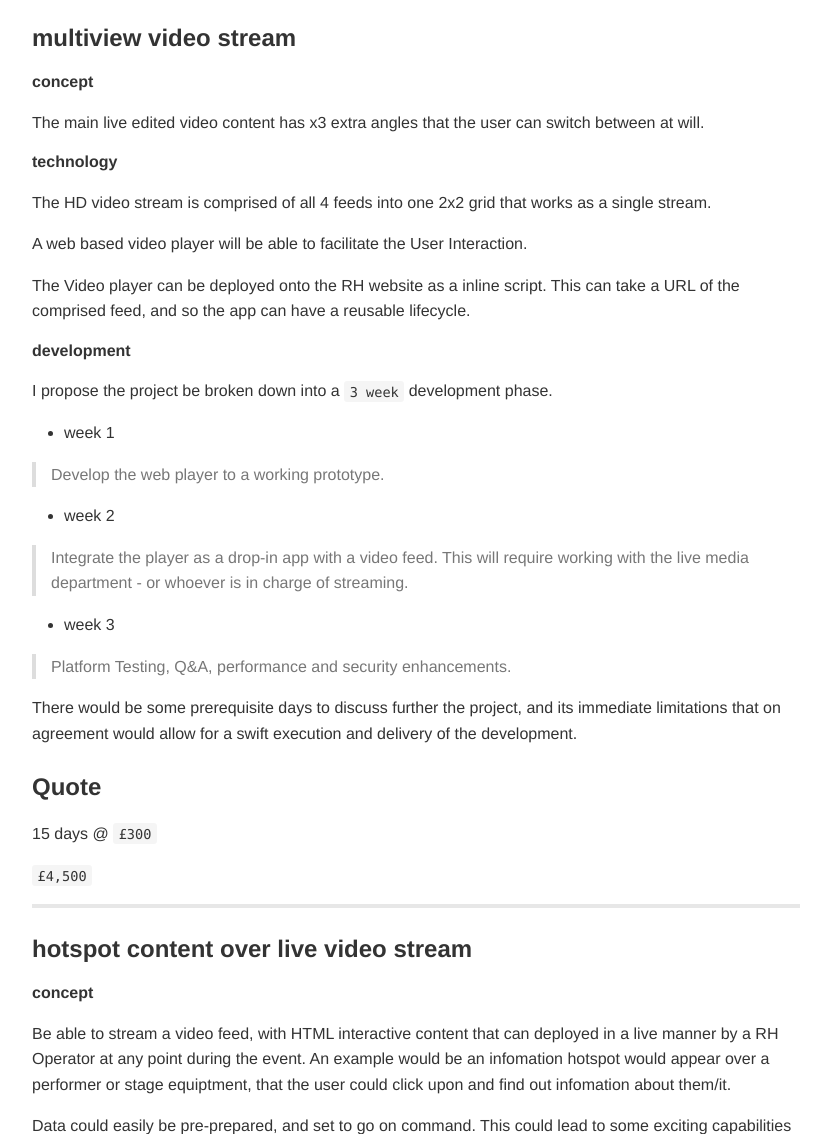
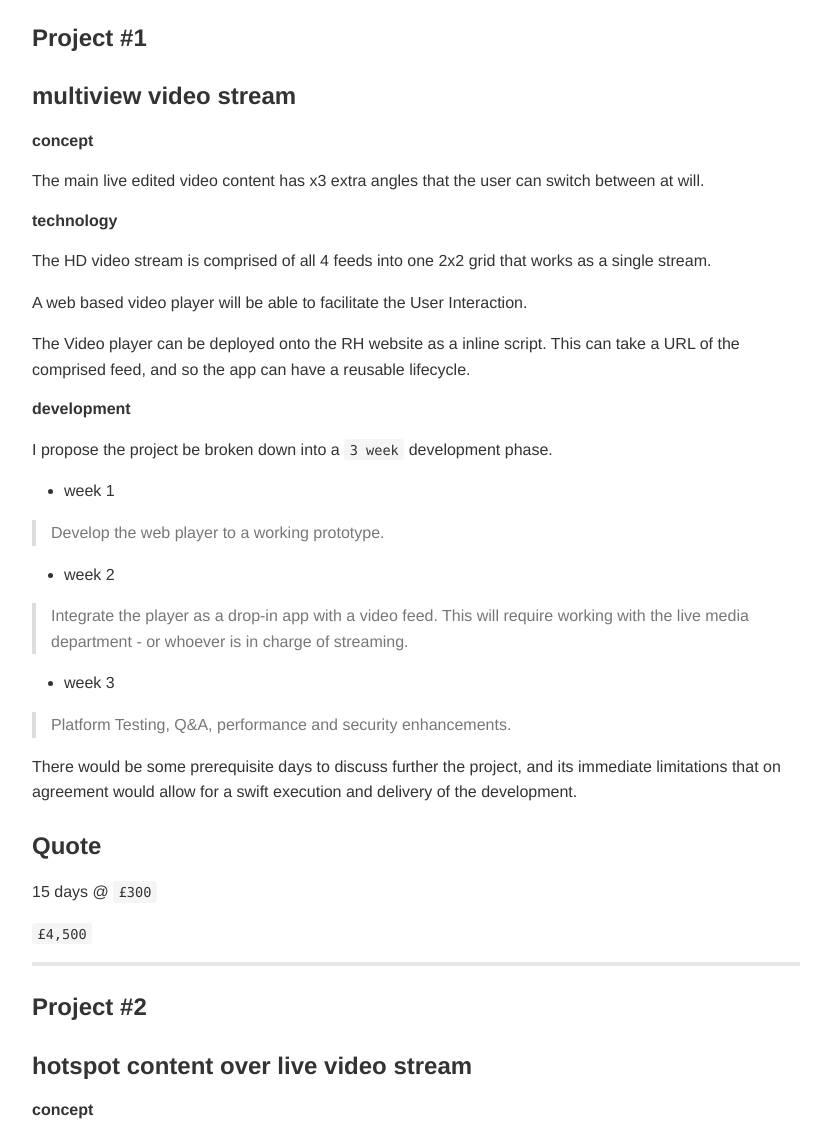
Before and after one commit to vonKristoff/rh-proposal, a plain HTML site: page index.html in a window 1280 px wide. Shown: the part 90-1224 px from the top of the page, without its empty margins (224-1055 px from the left). Drawn offline with Linux system fonts and the light colour scheme.

Commit message:
project integer update

```diff
--- a/index.html
+++ b/index.html
@@ -7,6 +7,7 @@
 <body>
 <div class="markdown-body">
 <h1 id="roundhouse-interactive-video-pitch">Interactive live streams proposal</h1>
+<h3>Project #1</h3>
 <h3 id="multiview-video-stream">multiview video stream</h3>
 <h5 id="concept">concept</h5>
 <p>The main live edited video content has x3 extra angles that the user can switch between at will.</p>
@@ -39,6 +40,7 @@
 <p>15 days @ <code>£300</code></p>
 <p><code>£4,500</code></p>
 <div class="hr"></div>
+<h3>Project #2</h3>
 <h3 id="hotspot-content-over-live-video-stream">hotspot content over live video stream</h3>
 <h5 id="concept-1">concept</h5>
 <p>Be able to stream a video feed, with HTML interactive content that can deployed in a live manner by a RH Operator at any point during the event. An example would be an infomation hotspot would appear over a performer or stage equiptment, that the user could click upon and find out infomation about them/it.</p>
```
